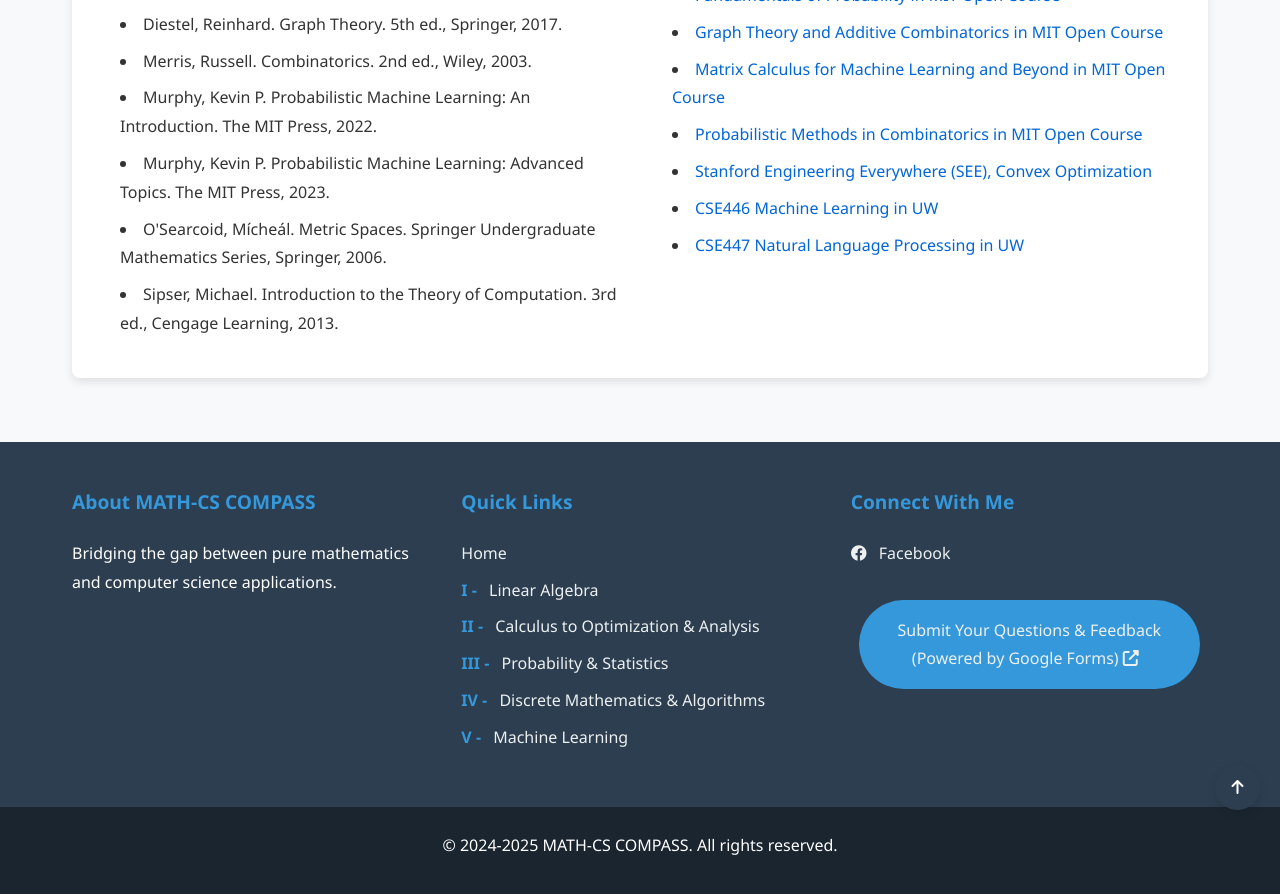
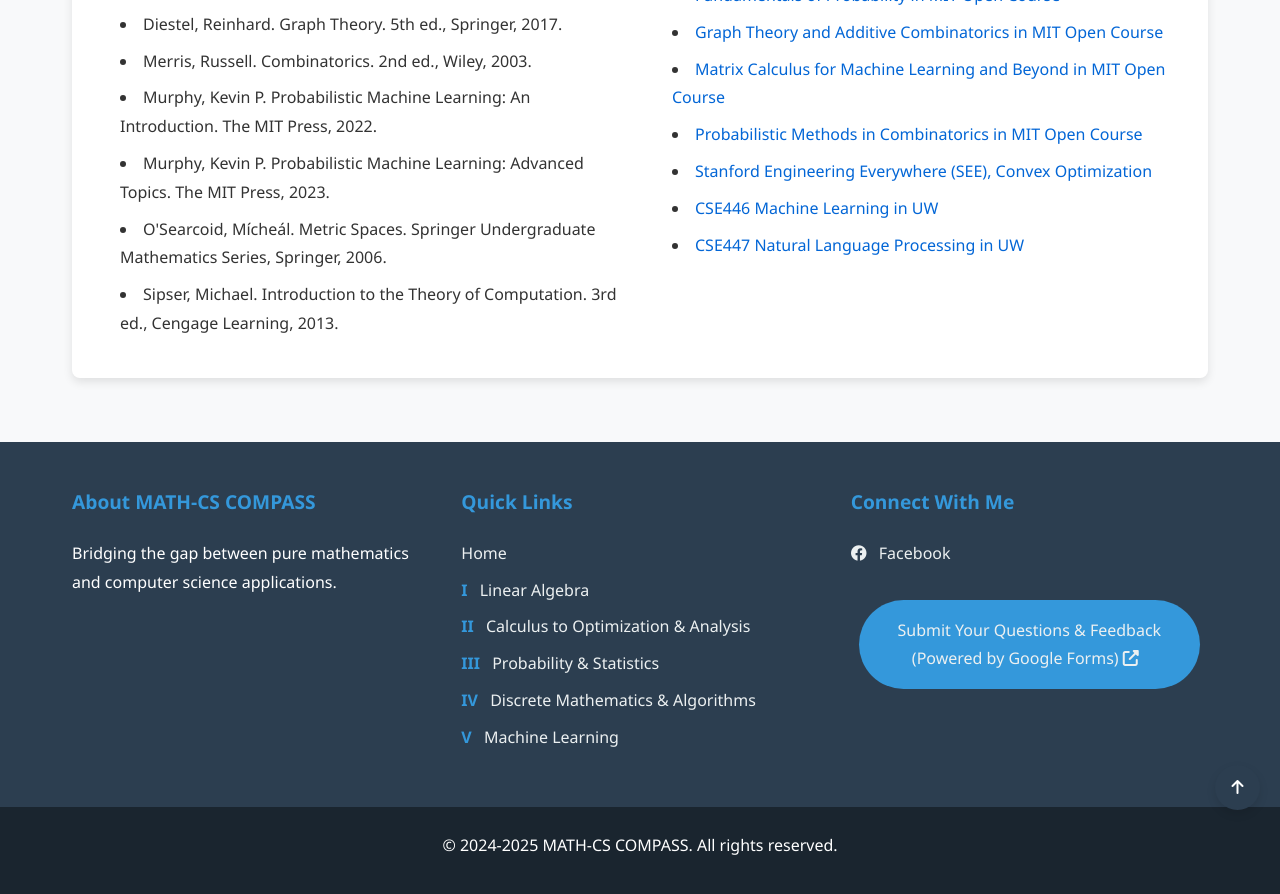
Before and after one commit to Yusukey01/yusukey01.github.io, a Jekyll site: the page built from index.html, in a window 1280 px wide and 900 px high, scrolled down 1990 px. Shown: the top 894 px of the window. Built offline with Jekyll 4.4.1, drawn with Linux system fonts in a browser that asks for light colours.

Commit message:
fixed footer

```diff
--- a/_includes/footer.html
+++ b/_includes/footer.html
@@ -11,31 +11,31 @@
                 <li><a href="{% if page.level == 'home' %}index.html{% elsif page.level == 'section' %}../../index.html{% elsif page.level == 'detail' %}../../../index.html{% else %}../../../index.html{% endif %}">Home</a></li>
                 <li>
                 <a href="{% if page.level == 'home' %}Mathematics/Linear_algebra/linear_algebra.html{% elsif page.level == 'section' %}../Linear_algebra/linear_algebra.html{% elsif page.level == 'detail' %}../Linear_algebra/linear_algebra.html{% else %}../Linear_algebra/linear_algebra.html{% endif %}">
-                    <span class="nav-number">I - </span>
+                    <span class="nav-number">I</span>
                     <span>Linear Algebra</span>
                 </a>
                 </li>
                 <li>
                 <a href="{% if page.level == 'home' %}Mathematics/Calculus/calculus.html{% elsif page.level == 'section' %}../Calculus/calculus.html{% elsif page.level == 'detail' %}../Calculus/calculus.html{% else %}../../Calculus/calculus.html{% endif %}">
-                    <span class="nav-number">II - </span>
+                    <span class="nav-number">II</span>
                     <span>Calculus to Optimization & Analysis</span>
                 </a>
                 </li>
                 <li>
                 <a href="{% if page.level == 'home' %}Mathematics/Probability/probability.html{% elsif page.level == 'section' %}../Probability/probability.html{% elsif page.level == 'detail' %}../Probability/probability.html{% else %}../Probability/probability.html{% endif %}">
-                    <span class="nav-number">III - </span>
+                    <span class="nav-number">III</span>
                     <span>Probability & Statistics</span>
                 </a>
                 </li>
                 <li>
                 <a href="{% if page.level == 'home' %}Mathematics/Discrete/discrete_math.html{% elsif page.level == 'section' %}../Discrete/discrete_math.html{% elsif page.level == 'detail' %}../Discrete/discrete_math.html{% else %}../Discrete/discrete_math.html{% endif %}">
-                    <span class="nav-number">IV - </span>
+                    <span class="nav-number">IV</span>
                     <span>Discrete Mathematics & Algorithms</span>
                 </a>
                 </li>
                 <li>
                 <a href="{% if page.level == 'home' %}Mathematics/Machine_learning/ml.html{% elsif page.level == 'section' %}../Machine_learning/ml.html{% elsif page.level == 'detail' %}../Machine_learning/ml.html{% else %}../Machine_learning/ml.html{% endif %}">
-                    <span class="nav-number">V - </span>
+                    <span class="nav-number">V</span>
                     <span>Machine Learning</span>
                 </a>
                 </li>
```
